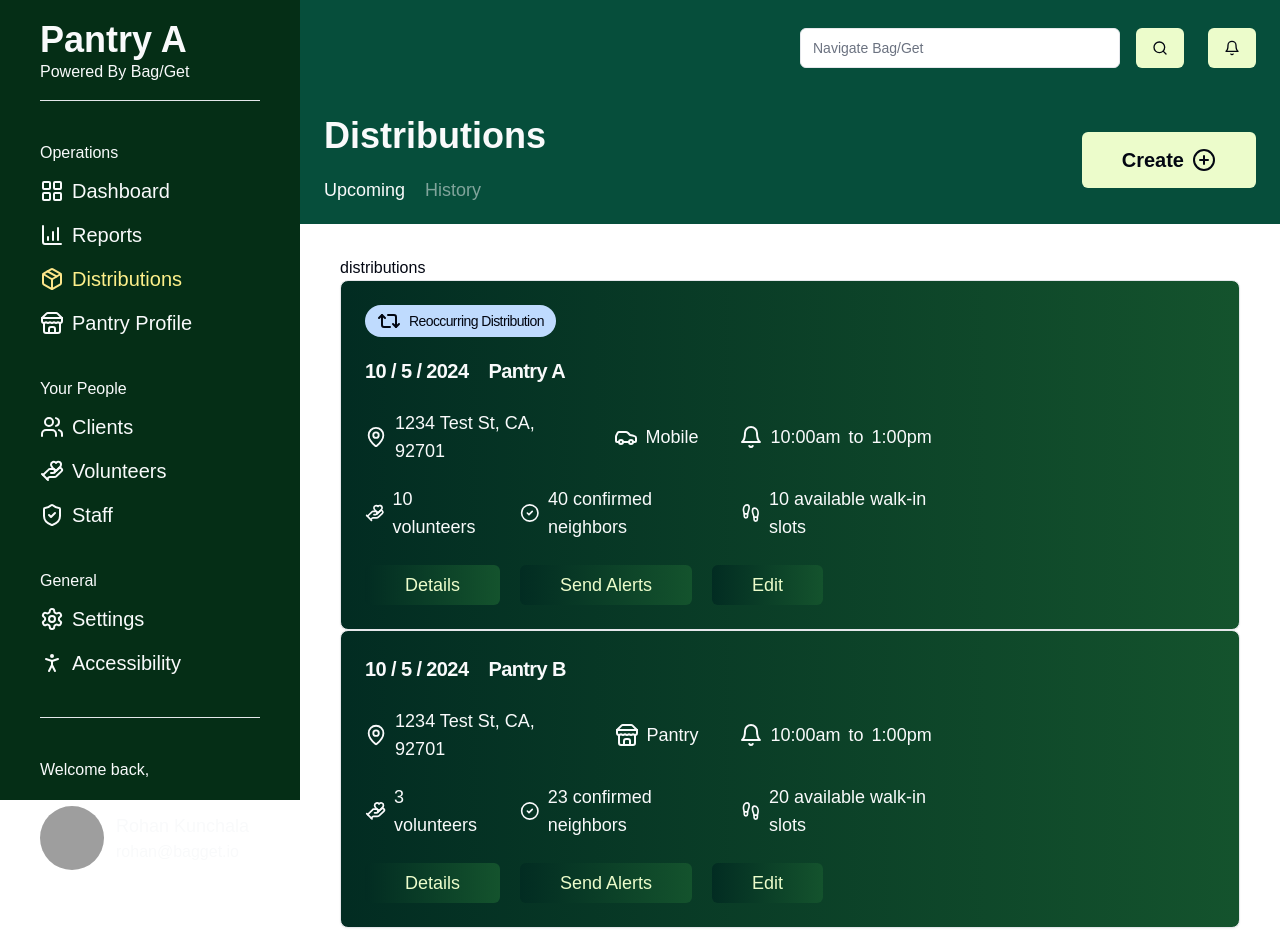
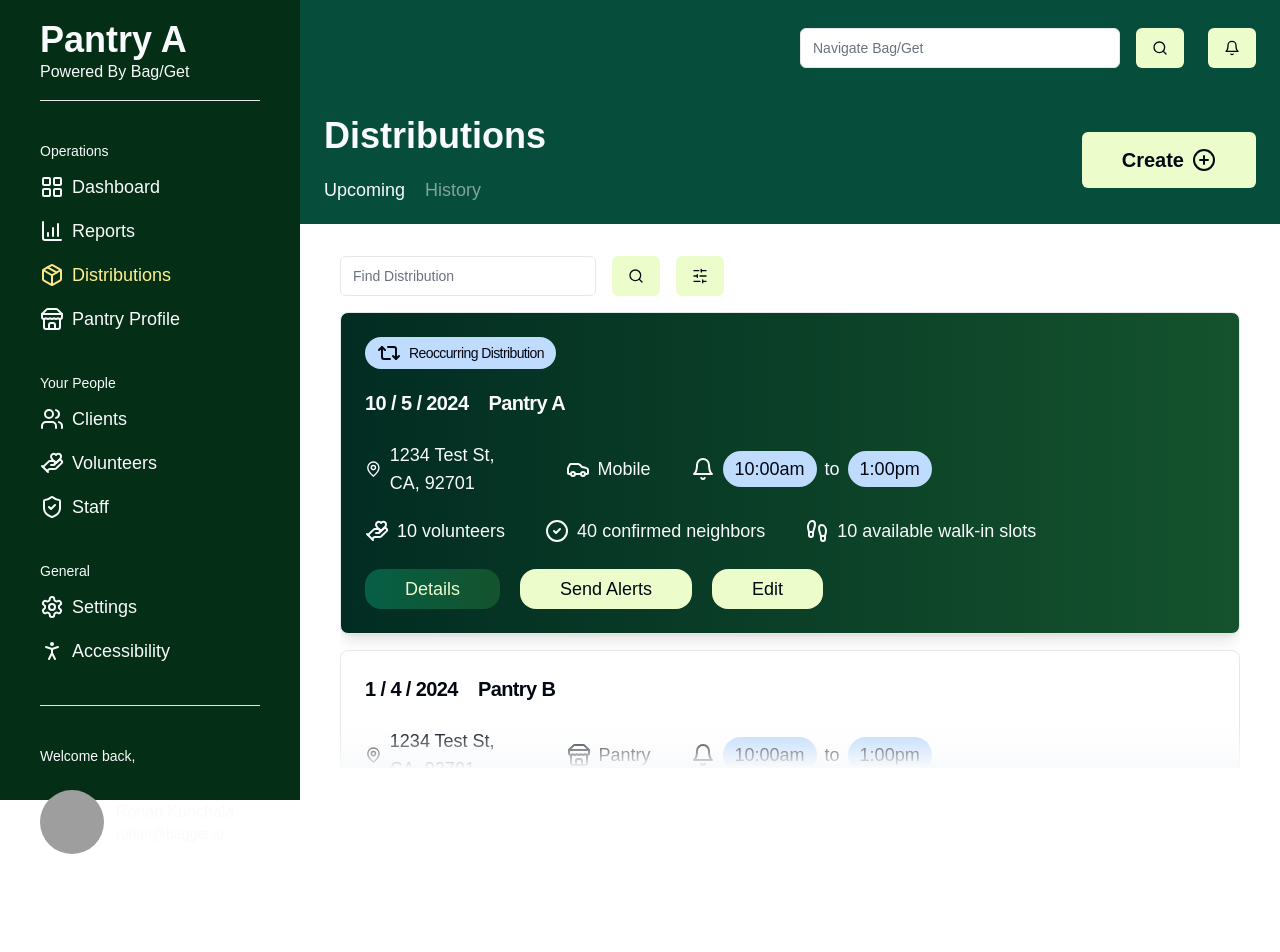
Before and after one commit to Bag-Get/bagget.app, a Next.js app: page /distributions in a window 1280 px wide. Shown: the top 952 px of the page. After the commit the page ends 894 px from the top, so only its background shows below. Built offline with nearby package versions, Linux system fonts and the light colour scheme; grey boxes are pictures that could not be loaded.

Commit message:
first version of distribution home page

```diff
--- a/app/distributions/page.tsx
+++ b/app/distributions/page.tsx
@@ -2,17 +2,25 @@ import React from "react";
 import { distributionTypeIcons, distributions } from "@/data/distributionData"
 import { Card, CardContent, CardFooter, CardHeader, CardTitle } from "@/components/ui/card";
 import { Heading, Text } from "@/components/ui/typography";
-import { IconText } from "@/components/ui/icons";
-import { CTA } from "@/components/ui/button";
+import { IconText, Icons } from "@/components/ui/icons";
+import { Button, CTA } from "@/components/ui/button";
 import { DISTRIBUTION_TYPE } from "@/data/types";
+import { Input } from "@/components/ui/input";
 
 export default function Distributions() {
 
     return (
-        <div className="px-10 py-8">
-            distributions
+        <section className="h-[calc(100vh-8rem-96px)] overflow-y-scroll flex flex-col px-10 py-8 gap-4 relative">
+            <div className="w-96 flex gap-4">
+              <Input type="search" placeholder="Find Distribution" />
+              <Button type="submit" className="bg-lime-100 hover:bg-emerald-100"><Icons name="Search" color="#030712"/></Button>
+              <Button type="submit" className="bg-lime-100 hover:bg-emerald-100"><Icons name="SlidersHorizontal" color="#030712"/></Button>
+            </div>
             <DistributionCard />
+            <div className="bg-gradient-to-t from-gray-50 to-transparent absolute h-10 w-[calc(100%-5rem)] bottom-[32px]">
+
             </div>
+        </section>
     );
 }
 
@@ -24,12 +32,12 @@ function DistributionCard() {
     }
 
 
-
+    // TODO: sorting algorithm to resort the Distribution Information
 
     return (
-        <div>
+        <div className="flex flex-col gap-4 overflow-y-scroll">
             {distributions.map((distribution, i) => (
-                <Card className="bg-gradient-to-r from-emerald-950 to-green-900" key={i}>
+                <Card className={i === 0 ? "bg-gradient-to-r from-emerald-950 to-green-900 shadow-lg" : "shadow-lg"} key={i}>
                     <CardHeader>
                         <CardTitle>
                             <div className="flex flex-col gap-5">
@@ -43,8 +51,8 @@ function DistributionCard() {
                                     </div>
                                 }
                                 <div className="flex gap-5 items-center">
-                                    <DateFormat date={distribution.date} isHeading/>
-                                    <Heading size="h2" styles={{weight: "font-semibold"}}>
+                                    <DateFormat date={distribution.date} isDark={i === 0 ? false : true} isHeading />
+                                    <Heading size="h2" styles={i === 0 ? {weight: 'font-semibold'} : {weight: 'font-semibold', color: "text-gray-950"}}>
                                         {distribution.pantry}
                                     </Heading>
                                 </div>
@@ -54,43 +62,48 @@ function DistributionCard() {
                     <CardContent>
                         <div className="flex flex-col gap-5">
                             <div className="flex gap-10 w-8/12">
-                                <IconText icon="MapPin">
-                                    <Text size='lg' styles={{weight: 'font-medium'}}>
+                                <IconText icon="MapPin" iconColor={i === 0 ? "#f9fafb" : "#030712"}>
+                                    <Text size='lg' styles={i === 0 ? {weight: 'font-medium'} : {weight: 'font-medium', color: "text-gray-950"}}>
                                     {distribution.address}
                                     </Text>
                                 </IconText>
-                                <IconText icon={DistributionType(distribution.type)}>
-                                    <Text size='lg' styles={{weight: 'font-medium'}}>
+                                <IconText icon={DistributionType(distribution.type)} iconColor={i === 0 ? "#f9fafb" : "#030712"}>
+                                    <Text size='lg' styles={i === 0 ? {weight: 'font-medium'} : {weight: 'font-medium', color: "text-gray-950"}}>
                                     {distribution.type}
                                     </Text>
                                 </IconText>
-                                <IconText icon="Bell">
-                                    <div className="flex gap-2">
-                                        <Text size='lg' styles={{weight: 'font-medium'}}>
+                                <IconText icon="Bell" iconColor={i === 0 ? "#f9fafb" : "#030712"}>
+                                    <div className="flex gap-2 items-center">
+                                        <div className="bg-blue-200 w-fit py-1 px-3 rounded-3xl">
+                                            <Text size='lg' styles={{weight: 'font-medium', color: "text-gray-950"}}>
                                                 {distribution.startTime}
                                             </Text>
-                                        <Text size='lg' styles={{weight: 'font-medium'}}>
+                                        </div>
+                                            <Text size='lg' styles={i === 0 ? {weight: 'font-medium'} : {weight: 'font-medium', color: "text-gray-950"}}>
                                                 to {' '}
                                             </Text>
-                                        <Text size='lg' styles={{weight: 'font-medium'}}>
+                                        <div className="bg-blue-200 w-fit py-1 px-3 rounded-3xl">
+                                            <Text size='lg' styles={{weight: 'font-medium', color: "text-gray-950"}}>
                                                 {distribution.endTime}
                                             </Text>
                                         </div>
+
+                                    </div>
                                 </IconText>
                             </div>
-                            <div className="flex gap-10 w-8/12">
-                                <IconText icon="HandHeart">
-                                    <Text size='lg' styles={{weight: 'font-medium'}}>
+                            <div className="flex gap-10">
+                                <IconText icon="HandHeart" iconColor={i === 0 ? "#f9fafb" : "#030712"}>
+                                    <Text size='lg' styles={i === 0 ? {weight: 'font-medium'} : {weight: 'font-medium', color: "text-gray-950"}}>
                                     {distribution.volunteers} volunteers
                                     </Text>
                                 </IconText>
-                                <IconText icon="CircleCheck">
-                                    <Text size='lg' styles={{weight: 'font-medium'}}>
+                                <IconText icon="CircleCheck" iconColor={i === 0 ? "#f9fafb" : "#030712"}>
+                                    <Text size='lg' styles={i === 0 ? {weight: 'font-medium'} : {weight: 'font-medium', color: "text-gray-950"}}>
                                     {distribution.confirmedVisits} confirmed neighbors
                                     </Text>
                                 </IconText>
-                                <IconText icon="Footprints">
-                                    <Text size='lg' styles={{weight: 'font-medium'}}>
+                                <IconText icon="Footprints" iconColor={i === 0 ? "#f9fafb" : "#030712"}>
+                                    <Text size='lg' styles={i === 0 ? {weight: 'font-medium'} : {weight: 'font-medium', color: "text-gray-950"}}>
                                     {distribution.walkInSlots} available walk-in slots
                                     </Text>
                                 </IconText>
@@ -100,18 +113,18 @@ function DistributionCard() {
                     <CardFooter>
                         <div className="flex gap-5">
                             {/* TODO: update CTA to be a link & have alt styles */}
-                            <CTA>
+                            <CTA style="d_b_dark">
                                 <Text size='lg' styles={{weight: 'font-medium', color: 'text-lime-100'}}>
                                     Details
                                 </Text>
                             </CTA>
-                            <CTA>
-                                <Text size='lg' styles={{weight: 'font-medium', color: 'text-lime-100'}}>
+                            <CTA style="light">
+                                <Text size='lg' styles={{weight: 'font-medium', color: "text-gray-950"}}>
                                     Send Alerts
                                 </Text>
                             </CTA>
-                            <CTA>
-                                <Text size='lg' styles={{weight: 'font-medium', color: 'text-lime-100'}}>
+                            <CTA style="light">
+                                <Text size='lg' styles={{weight: 'font-medium', color: 'text-gray-950'}}>
                                     Edit
                                 </Text>
                             </CTA>
@@ -123,17 +136,17 @@ function DistributionCard() {
     )
 }
 
-function DateFormat({date, isHeading=false}: {date: Date, isHeading?: boolean}) {
+function DateFormat({date, isDark=false, isHeading=false}: {date: Date, isHeading?: boolean, isDark?: boolean}) {
 
     const day = `${date.getMonth()} / ${date.getDay()} / ${date.getFullYear()}
 `
     return (
         <div>
             {isHeading ?
-                <Heading size="h2" styles={{weight: "font-semibold"}}>
+                <Heading size="h2" styles={isDark ? {weight: "font-semibold", color: "text-gray-950"} : {weight: "font-semibold"}}>
                     {day}
                 </Heading> :
-                <Text size='lg' styles={{weight: 'font-medium'}}>
+                <Text size='lg' styles={isDark ? {weight: 'font-medium', color: "text-gray-950"} : {weight: 'font-medium'}}>
                     {day}
                 </Text>
             }
--- a/components/ui/button.tsx
+++ b/components/ui/button.tsx
@@ -3,6 +3,7 @@ import { Slot } from "@radix-ui/react-slot"
 import { cva, type VariantProps } from "class-variance-authority"
 
 import { cn } from "@/lib/utils"
+import { CTA_STYLE, CTA_STYLES } from "@/data/types"
 
 const buttonVariants = cva(
   "inline-flex items-center justify-center gap-2 whitespace-nowrap rounded-md text-sm font-medium ring-offset-background transition-colors focus-visible:outline-none focus-visible:ring-2 focus-visible:ring-ring focus-visible:ring-offset-2 disabled:pointer-events-none disabled:opacity-50 [&_svg]:pointer-events-none [&_svg]:size-4 [&_svg]:shrink-0",
@@ -58,9 +59,16 @@ export { Button, buttonVariants }
 
 // CUSTOM BUTTON
 
-export function CTA({children}: {children: React.ReactNode}) {
+export function CTA({style="w_b_dark", children}: {style?: CTA_STYLES; children: React.ReactNode}) {
+
+  const styles: CTA_STYLE = {
+    "w_b_dark": "w-full px-10 py-3 bg-gradient-to-r from-emerald-950 to-green-900 hover:from-emerald-800 hover:to-green-800 rounded-2xl",
+    "d_b_dark": "w-full px-10 py-3 bg-gradient-to-r from-emerald-800 to-green-900 hover:from-emerald-800 hover:to-green-800 rounded-2xl",
+    "light": "w-full px-10 py-3 bg-lime-100 hover:bg-emerald-100 rounded-2xl"
+  }
+
   return (
-    <Button className="w-full px-10 py-3 bg-gradient-to-r from-emerald-950 to-green-900 hover:from-emerald-800 hover:to-green-800">
+    <Button className={styles[style]}>
       {children}
     </Button>
   )
--- a/components/ui/icons.tsx
+++ b/components/ui/icons.tsx
@@ -1,6 +1,6 @@
 import React from "react";
 import { Button } from "@/components/ui/button";
-import { Bell, CalendarDays, Car, ChartColumnIncreasing, CircleArrowRight, CircleCheck, CirclePlus, Clock, Footprints, HandHeart, HeartHandshake, LayoutGrid, MapPin, Package, PersonStanding, Repeat2, Search, Send, Settings, ShieldCheck, Sparkles, Store, Users, Warehouse } from "lucide-react";
+import { Bell, CalendarDays, Car, ChartColumnIncreasing, CircleArrowRight, CircleCheck, CirclePlus, Clock, Footprints, HandHeart, HeartHandshake, LayoutGrid, MapPin, Package, PersonStanding, Repeat2, Search, Send, Settings, ShieldCheck, SlidersHorizontal, Sparkles, Store, Users, Warehouse } from "lucide-react";
 import { ALIGNMENT, BUTTON_STYLES, ICON_NAME, ICON_SIZE } from "@/data/types"
 
 export function IconText({align="left", size, icon, iconColor, children}: {size?: ICON_SIZE; align?: ALIGNMENT; icon: ICON_NAME; iconColor?: string; children: React.ReactNode}) {
@@ -158,5 +158,10 @@ export function Icons({name, size, color="#f9fafb"}: {name: ICON_NAME; size?: IC
         return (
             <Sparkles color={color} style={iconSize}/>
         )
+    // Filter
+    } else if (name === 'SlidersHorizontal') {
+        return (
+            <SlidersHorizontal color={color} style={iconSize}/>
+        )
     }
 }
--- a/components/ui/navbar.tsx
+++ b/components/ui/navbar.tsx
@@ -34,14 +34,14 @@ export function NavBar() {
             <Separator />
             <div className="py-10 flex flex-col gap-10">
               <section className="flex flex-col gap-3">
-                <Text size="md" styles={{weight: 'font-thin'}}>
+                <Text size="sm" styles={{weight: 'font-thin'}}>
                   Operations
                 </Text>
                 <div className="flex flex-col gap-4 justify-start items-start">
                   {operationLinks.map((operations, i) => (
                     <Link href={operations.link} key={i}>
                         <IconText icon={operations.icon} iconColor={path === operations.link ? '#fde68a' : undefined}>
-                            <Heading size="h2" styles={path === operations.link ? {color: `text-yellow-200`} : undefined}>
+                            <Heading size="h3" styles={path === operations.link ? {color: `text-yellow-200`} : undefined}>
                                 {operations.name}
                             </Heading>
                         </IconText>
@@ -50,14 +50,14 @@ export function NavBar() {
                 </div>
               </section>
               <section className="flex flex-col gap-3">
-                <Text size="md" styles={{weight: 'font-thin'}}>
+                <Text size="sm" styles={{weight: 'font-thin'}}>
                   Your People
                 </Text>
                 <div className="flex flex-col gap-4 justify-start items-start">
                   {peopleLinks.map((people, i) => (
                     <Link href={people.link} key={i}>
                         <IconText icon={people.icon} iconColor={path === people.link ? '#fde68a' : undefined}>
-                            <Heading size="h2" styles={path === people.link ? {color: `text-yellow-200`} : undefined}>
+                            <Heading size="h3" styles={path === people.link ? {color: `text-yellow-200`} : undefined}>
                                 {people.name}
                             </Heading>
                         </IconText>
@@ -66,14 +66,14 @@ export function NavBar() {
                 </div>
               </section>
               <section className="flex flex-col gap-3">
-                <Text size="md" styles={{weight: 'font-thin'}}>
+                <Text size="sm" styles={{weight: 'font-thin'}}>
                   General
                 </Text>
                 <div className="flex flex-col gap-4 justify-start items-start">
                   {generalLinks.map((general, i) => (
                     <Link href={general.link} key={i}>
                         <IconText icon={general.icon} iconColor={path === general.link ? '#fde68a' : undefined}>
-                            <Heading size="h2" styles={path === general.link ? {color: `text-yellow-200`} : undefined}>
+                            <Heading size="h3" styles={path === general.link ? {color: `text-yellow-200`} : undefined}>
                                 {general.name}
                             </Heading>
                         </IconText>
@@ -84,7 +84,7 @@ export function NavBar() {
             </div>
             <Separator />
             <div className="py-10 flex flex-col gap-6">
-              <Text size="md">
+              <Text size="sm">
                 Welcome back,
               </Text>
               <div className="flex justify-start items-center gap-3">
@@ -93,10 +93,10 @@ export function NavBar() {
                   <AvatarFallback>{userInitials}</AvatarFallback>
                 </Avatar>
                 <div>
-                  <Text size="lg" styles={{weight: "font-medium"}}>
+                  <Text size="md" styles={{weight: "font-medium"}}>
                     {user.userName}
                   </Text>
-                  <Text size="md" styles={{weight: "font-light", color: "text-gray-300"}}>
+                  <Text size="sm" styles={{weight: "font-light", color: "text-gray-300"}}>
                     {user.email}
                   </Text>
                 </div>
--- a/data/distributionData.ts
+++ b/data/distributionData.ts
@@ -25,7 +25,7 @@ export const distributions: DISTRIBUTION[] = [
         type: "Pantry",
         isReoccurring: false,
         address: "1234 Test St\, CA\, 92701",
-        date: new Date(),
+        date: new Date(2024, 1, 15),
         startTime: "10:00am",
         endTime: "1:00pm",
         volunteers: 3,
```
Also changed, not shown: data/types.ts (+12 -1 lines). Lines whose indentation alone changed are shown as unchanged.
